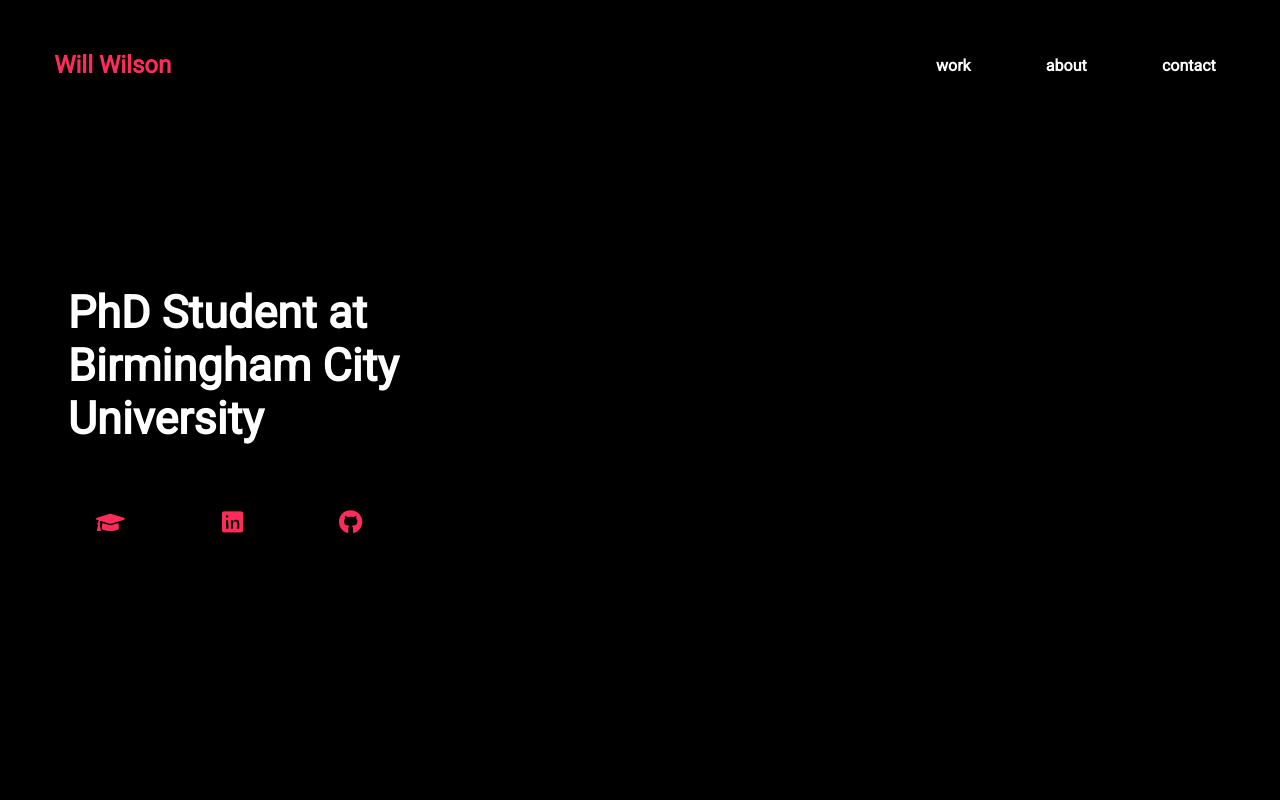
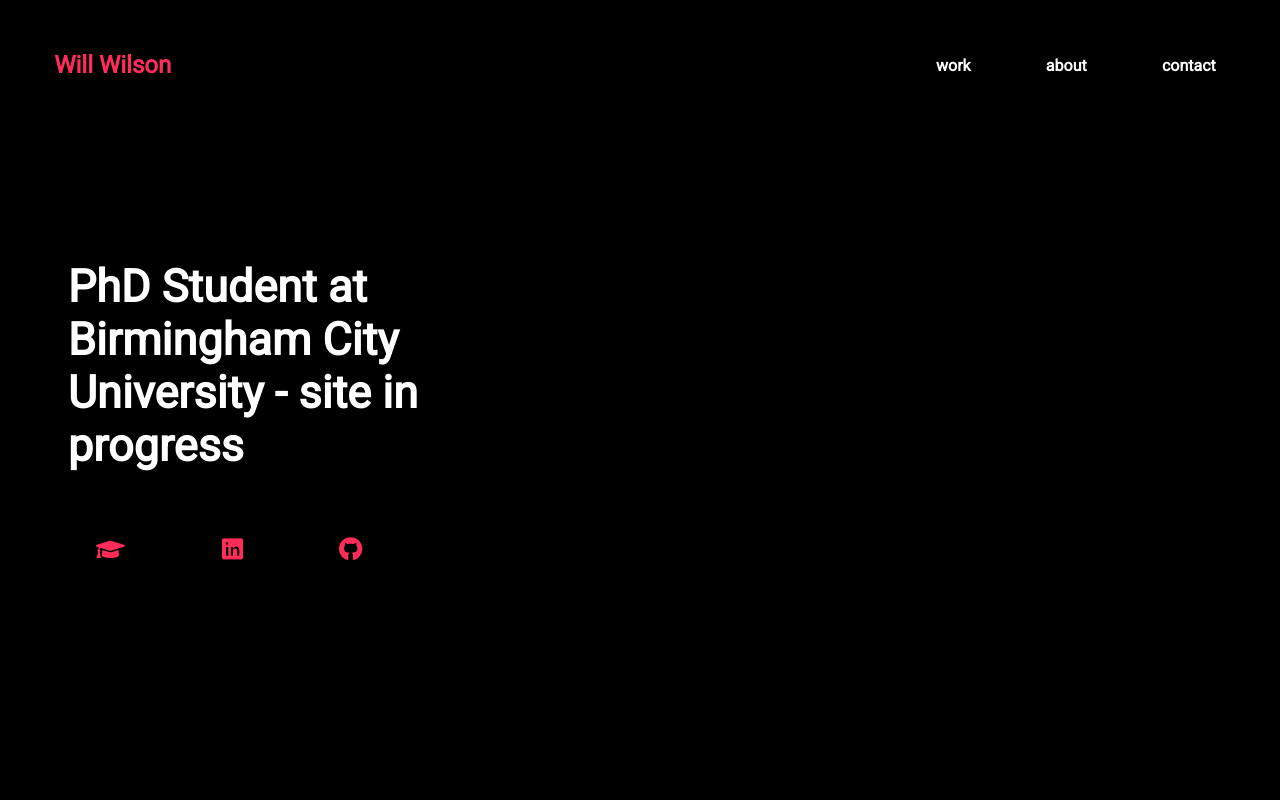
Before and after one commit to willfwilson/willfwilson.github.io, a plain HTML site: page index.html in a window 1280 px wide. Shown: the top 800 px of the page. Drawn offline with nearby package versions, Linux system fonts and the light colour scheme.

Commit message:
Update index.html

```diff
--- a/index.html
+++ b/index.html
@@ -34,7 +34,7 @@
     <table id="top_part">
         <tr>
             <td id="about" class="animated slideInLeft" style="animation-delay:2s;">
-                <h1>PhD Student at Birmingham City University</h1>
+                <h1>PhD Student at Birmingham City University - site in progress</h1>
                 <!-- <h2>PhD Student at Birmingham City University</h2> -->
                 <!-- <button class="btn_one">Hire Me</button><br> -->
                 <table>
```
